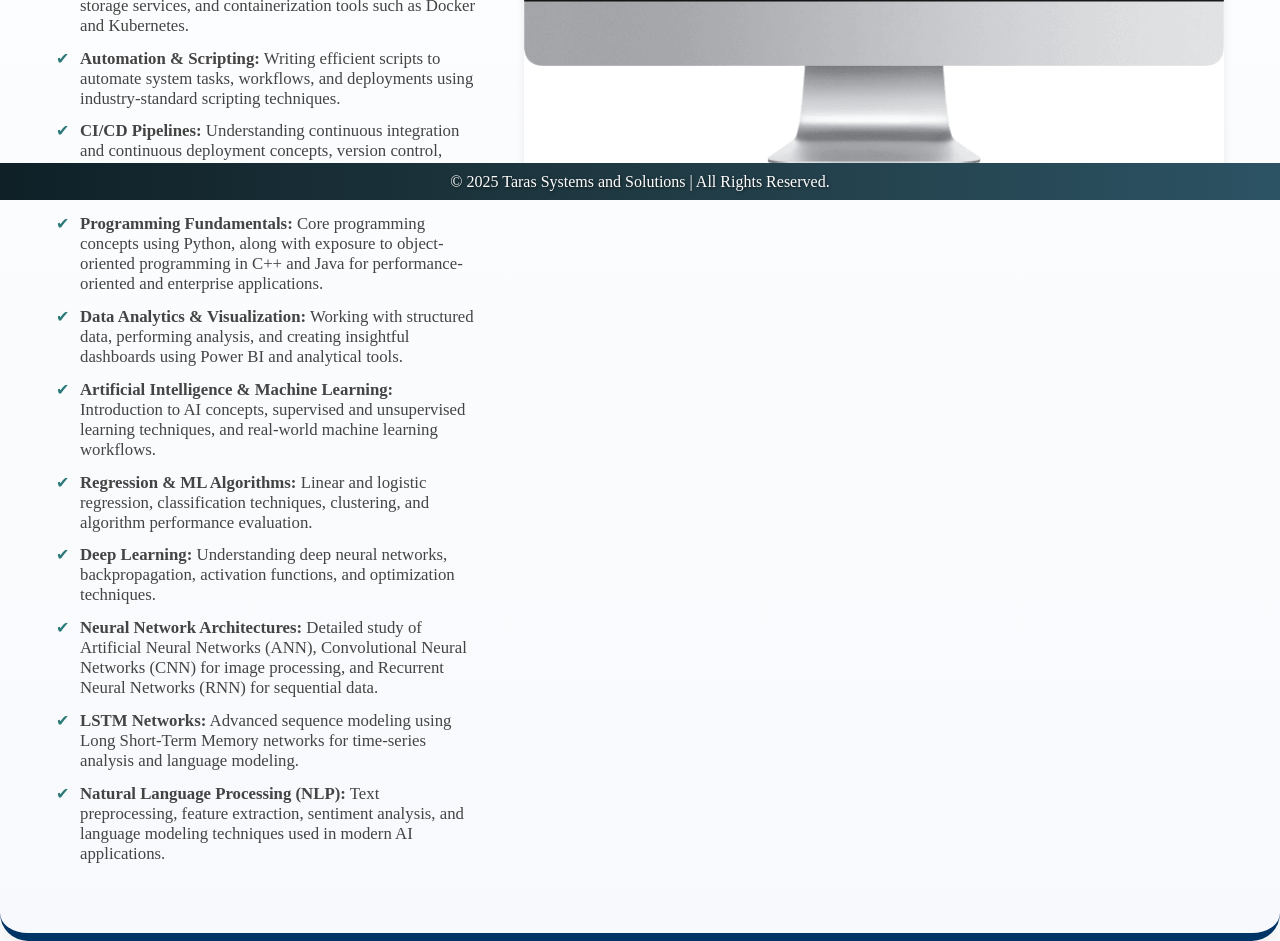
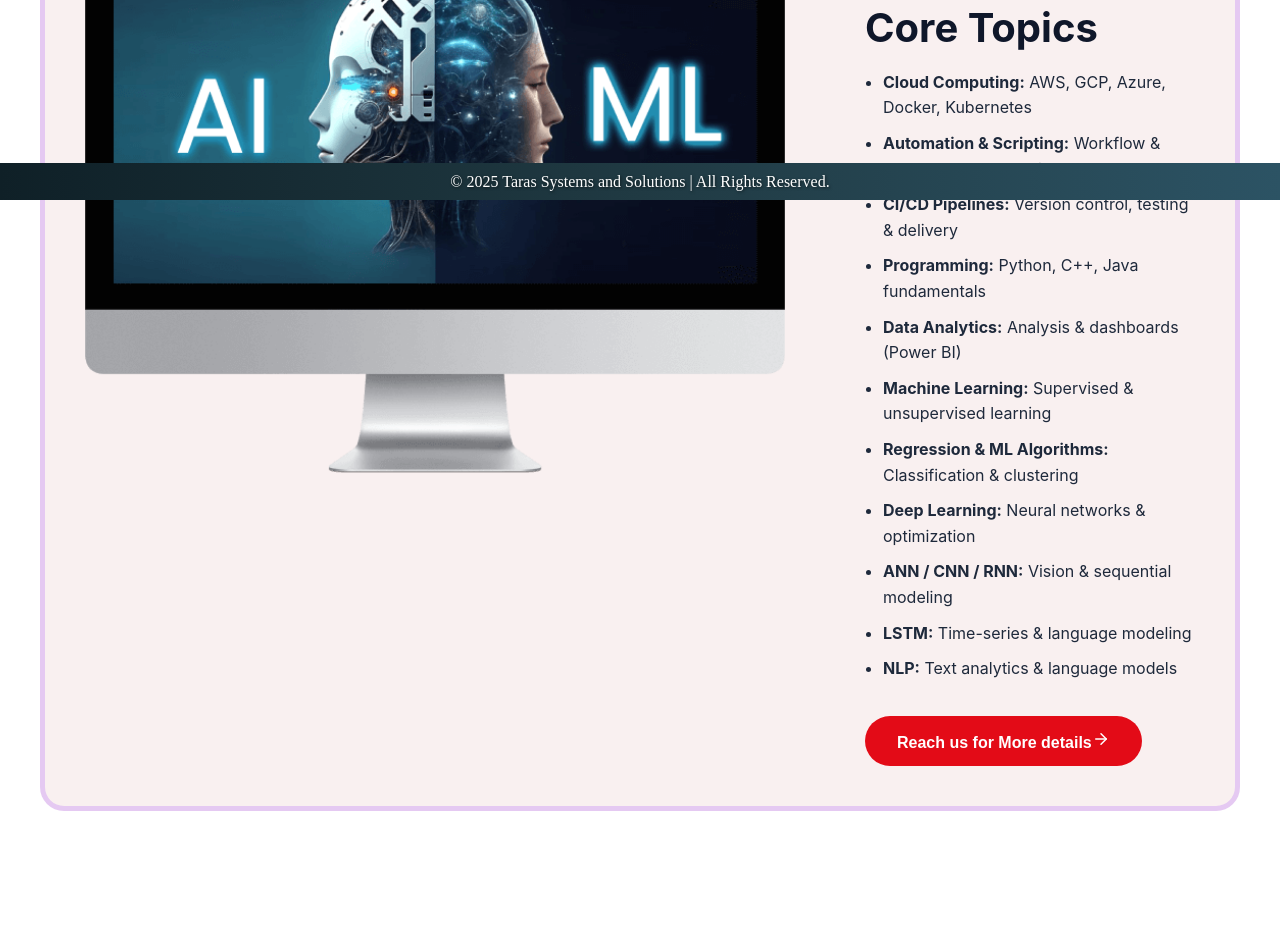
Before and after one commit to Mahendra1235/Taras_new, a React (Create React App) app: page /aiml-course in a window 1280 px wide. Shown: the part 600-1541 px from the top of the page. After the commit the page ends 1501 px from the top, so only its background shows below. Built offline with nearby package versions, Linux system fonts and the light colour scheme.

Commit message:
Final commit

```diff
--- a/src/App.css
+++ b/src/App.css
@@ -599,6 +599,24 @@ hr {
   font-size: 32px;
   font-weight: 700;
   letter-spacing: 0.5px;
+    border-color: linear-gradient(90deg, #e30b17, #ff4757);
+ border-radius: 2px;
+   transform: translateX(1%);
+   margin-bottom: 20px;
+
+}
+
+.section-header h2::after {
+  content: "";
+  position: absolute;
+  left: 50%;
+  bottom: 0;
+  transform: translateX(-50%);
+  width: 240px;
+  height: 4px;
+  background: linear-gradient(90deg, #e30b17, #ff4757);
+  border-radius: 4px;
+  margin-bottom: -9px;
 }
 
 .tech-grid {
@@ -1293,10 +1311,10 @@ background-size: cover;
 .contact-container {
   display: flex;
   gap: 2rem;
-  max-width: 1600px;
+  max-width: 1450px;
   margin: 0 auto;
   flex-wrap: wrap;
-  padding-bottom: 30px;
+  padding-bottom: 70px;
 }
 
 .card {
@@ -1411,6 +1429,81 @@ background-size: cover;
 
 .contact-emails a:hover {
   text-decoration: underline;
+}
+
+.address-grid {
+  display: grid;
+  grid-template-columns: repeat(3, 1fr);
+  gap: 20px;
+  margin-top: 14px;
+}
+
+.address-block {
+  padding: 18px 20px;
+  border-radius: 14px;
+  background: linear-gradient(
+    180deg,
+    rgba(248, 250, 252, 0.95),
+    rgba(241, 245, 249, 0.9)
+  );
+  border: 1px solid rgba(148, 163, 184, 0.25);
+  line-height: 1.6;
+  color: #0f172a;
+  font-size: 14px;
+  transition:
+    transform 0.3s ease,
+    box-shadow 0.3s ease,
+    border-color 0.3s ease;
+}
+
+.address-block:hover {
+  transform: translateY(-4px);
+  border-color: rgba(59, 130, 246, 0.45);
+  box-shadow: 0 18px 40px rgba(15, 23, 42, 0.12);
+}
+
+/* Location label */
+.address-tag {
+  display: inline-block;
+  font-size: 12px;
+  font-weight: 600;
+  text-transform: uppercase;
+  letter-spacing: 0.06em;
+  color: #2563eb;
+  margin-bottom: 10px;
+  padding-bottom: 6px;
+  border-bottom: 1px solid rgba(37, 99, 235, 0.35);
+}
+
+
+.address-tag::after {
+  content: '';
+  position: absolute;
+  left: 0;
+  bottom: 0;
+  width: 28px;
+  height: 0px;
+  background: linear-gradient(
+    90deg,
+    #2563eb,
+    rgba(37, 99, 235, 0.3)
+  );
+  border-radius: 2px;
+}
+
+
+
+/* RESPONSIVE */
+@media (max-width: 1024px) {
+  .address-grid {
+    grid-template-columns: repeat(2, 1fr);
+  }
+}
+
+@media (max-width: 640px) {
+  .address-grid {
+    grid-template-columns: 1fr;
+  }
 }
 
 
@@ -1618,6 +1711,159 @@ h1 {
   background-color: #1A73E8;
 }
 
+/* PAGE WRAPPER */
+.media-page {
+  background: var(--gradient-hero);
+  padding: 40px 40px;
+  font-family: 'Inter', 'Poppins', sans-serif;
+  color: #0f172a;
+}
+
+/* BASE SECTION LAYOUT */
+.media-section {
+  background-color: rgb(249, 240, 240);
+  display: grid;
+  grid-template-columns: 1.1fr 1fr;
+  gap: 80px;
+  align-items: center;
+  padding: 40px;
+  margin-bottom: 50px;
+  border-radius: 24px;
+  border: 5px solid transparent;
+  transition:
+    border-color 0.35s ease,
+    transform 0.35s ease,
+    box-shadow 0.35s ease;
+}
+
+/* HOVER – SHARED */
+.media-section:hover {
+  transform: translateY(-6px);
+  box-shadow: 0 30px 60px rgba(15, 23, 42, 0.12);
+}
+
+/* REVERSE LAYOUT */
+.media-section.reverse {
+  grid-template-columns: 1fr 1.1fr;
+}
+
+.media-section.reverse .media-image {
+  order: 2;
+}
+
+.media-section.reverse .media-content {
+  order: 1;
+}
+
+/* IMAGE */
+.media-image img {
+  width:700px;
+  height: auto;
+  border-radius: 18px;
+  object-fit: cover;
+}
+
+/* CONTENT */
+.media-content {
+  max-width: 520px;
+}
+
+.media-tag {
+  display: inline-block;
+  font-size: 13px;
+  font-weight: 600;
+  letter-spacing: 0.08em;
+  text-transform: uppercase;
+  color: #0ea5a4;
+  margin-bottom: 16px;
+}
+
+.media-content h2 {
+  font-size: 40px;
+  font-weight: 700;
+  line-height: 1.2;
+  margin-bottom: 18px;
+}
+
+.media-content p {
+  font-size: 16px;
+  line-height: 1.7;
+  color: #475569;
+  margin-bottom: 26px;
+}
+
+.media-content ul {
+  padding-left: 18px;
+}
+
+.media-content li {
+  margin-bottom: 10px;
+  color: #1e293b;
+  line-height: 1.6;
+}
+
+/* ================= ACCENT STYLES ================= */
+
+/* EMBEDDED – BLUE */
+
+.accent-embedded {
+  border-color: rgba(168, 85, 247, 0.25);
+}
+
+.accent-embedded:hover  {
+  border-color: rgba(168, 85, 247, 0.55);
+  box-shadow:
+    0 30px 60px rgba(15, 23, 42, 0.12),
+    0 0 0 1px rgba(168, 85, 247, 0.4);
+}
+
+/* IOT – TEAL */
+.accent-iot {
+  border-color: rgba(168, 85, 247, 0.25);
+}
+
+.accent-iot:hover {
+  border-color: rgba(168, 85, 247, 0.55);
+  box-shadow:
+    0 30px 60px rgba(15, 23, 42, 0.12),
+    0 0 0 1px rgba(168, 85, 247, 0.4);
+}
+/* AIML – PURPLE / AI ACCENT */
+.accent-aiml {
+  border-color: rgba(168, 85, 247, 0.25);
+}
+
+.accent-aiml:hover {
+  border-color: rgba(168, 85, 247, 0.55);
+  box-shadow:
+    0 30px 60px rgba(15, 23, 42, 0.12),
+    0 0 0 1px rgba(168, 85, 247, 0.4);
+}
+/* VLSI – INDIGO / SEMICONDUCTOR ACCENT */
+.accent-vlsi {
+  border-color: rgba(168, 85, 247, 0.25);
+}
+
+.accent-vlsi:hover {
+  border-color: rgba(168, 85, 247, 0.55);
+  box-shadow:
+    0 30px 60px rgba(15, 23, 42, 0.12),
+    0 0 0 1px rgba(168, 85, 247, 0.4);
+}
+
+/* RESPONSIVE */
+@media (max-width: 1024px) {
+  .media-section,
+  .media-section.reverse {
+    grid-template-columns: 1fr;
+    gap: 40px;
+  }
+
+  .media-section.reverse .media-image,
+  .media-section.reverse .media-content {
+    order: unset;
+  }
+}
 
 .course-grid {
   display: flex;
--- a/src/TrainingComponents/AimlCoursePage.js
+++ b/src/TrainingComponents/AimlCoursePage.js
@@ -1,11 +1,22 @@
 import React from 'react';
 import cloudComputingImg from '../assets/aiml.png';
+import { useNavigate } from 'react-router-dom';
+import { ArrowRight } from 'lucide-react';
 
 function AimlCoursePage() {
+      const navigate = useNavigate();
+
   return (
-    <div className="course-detail-container">
-      {/* LEFT: Text Section */}
-      <div className="course-text">
+    <div className="media-page">
+
+      <section className="media-section accent-aiml">
+        <div className="media-image">
+          <img src={cloudComputingImg} alt="AI ML Course" />
+        </div>
+
+        <div className="media-content">
+          <span className="media-tag">Edge AI & Machine Learning</span>
+
           <h2>Edge AI</h2>
           <p>
             The AI/ML Foundations program is designed to provide a strong end-to-end
@@ -16,81 +27,30 @@ function AimlCoursePage() {
             software engineering roles.
           </p>
 
-        <h3>Core Topics:</h3>
+          <h2>Core Topics</h2>
           <ul>
-          <li>
-            <strong>Cloud Computing:</strong> Fundamentals and hands-on exposure to
-            AWS, Google Cloud Platform (GCP), and Microsoft Azure, including cloud
-            architecture, virtual machines, storage services, and containerization
-            tools such as Docker and Kubernetes.
-          </li>
+            <li><strong>Cloud Computing:</strong> AWS, GCP, Azure, Docker, Kubernetes</li>
+            <li><strong>Automation & Scripting:</strong> Workflow & deployment automation</li>
+            <li><strong>CI/CD Pipelines:</strong> Version control, testing & delivery</li>
+            <li><strong>Programming:</strong> Python, C++, Java fundamentals</li>
+            <li><strong>Data Analytics:</strong> Analysis & dashboards (Power BI)</li>
+            <li><strong>Machine Learning:</strong> Supervised & unsupervised learning</li>
+            <li><strong>Regression & ML Algorithms:</strong> Classification & clustering</li>
+            <li><strong>Deep Learning:</strong> Neural networks & optimization</li>
+            <li><strong>ANN / CNN / RNN:</strong> Vision & sequential modeling</li>
+            <li><strong>LSTM:</strong> Time-series & language modeling</li>
+            <li><strong>NLP:</strong> Text analytics & language models</li>
+          </ul>
+            <button
+            className="hero-btn"
+            onClick={() => navigate("/contactus")}
+          >
+          Reach us for More details
+            <ArrowRight size={18} />
+          </button>
+        </div>
+      </section>
 
-          <li>
-            <strong>Automation & Scripting:</strong> Writing efficient scripts to
-            automate system tasks, workflows, and deployments using industry-standard
-            scripting techniques.
-          </li>
-
-          <li>
-            <strong>CI/CD Pipelines:</strong> Understanding continuous integration
-            and continuous deployment concepts, version control, automated testing,
-            and deployment strategies for scalable applications.
-          </li>
-
-          <li>
-            <strong>Programming Fundamentals:</strong> Core programming concepts
-            using Python, along with exposure to object-oriented programming in
-            C++ and Java for performance-oriented and enterprise applications.
-          </li>
-
-          <li>
-            <strong>Data Analytics & Visualization:</strong> Working with structured
-            data, performing analysis, and creating insightful dashboards using
-            Power BI and analytical tools.
-          </li>
-
-          <li>
-            <strong>Artificial Intelligence & Machine Learning:</strong> Introduction
-            to AI concepts, supervised and unsupervised learning techniques, and
-            real-world machine learning workflows.
-          </li>
-
-          <li>
-            <strong>Regression & ML Algorithms:</strong> Linear and logistic regression,
-            classification techniques, clustering, and algorithm performance evaluation.
-          </li>
-
-          <li>
-            <strong>Deep Learning:</strong> Understanding deep neural networks,
-            backpropagation, activation functions, and optimization techniques.
-          </li>
-
-          <li>
-            <strong>Neural Network Architectures:</strong> Detailed study of Artificial
-            Neural Networks (ANN), Convolutional Neural Networks (CNN) for image
-            processing, and Recurrent Neural Networks (RNN) for sequential data.
-          </li>
-
-          <li>
-            <strong>LSTM Networks:</strong> Advanced sequence modeling using Long
-            Short-Term Memory networks for time-series analysis and language modeling.
-          </li>
-
-          <li>
-            <strong>Natural Language Processing (NLP):</strong> Text preprocessing,
-            feature extraction, sentiment analysis, and language modeling techniques
-            used in modern AI applications.
-          </li>
-        </ul>
-      </div>
-
-      {/* RIGHT: Image Section */}
-      <div className="course-image-group">
-        <div className="image-box">
-          <img src={cloudComputingImg} alt="AI ML Course" />
-          <p className="img-label">AI / Machine Learning</p>
-        </div>
-      </div>
     </div>
   );
 }
--- a/src/TrainingComponents/EmbeededSystemsPage.js
+++ b/src/TrainingComponents/EmbeededSystemsPage.js
@@ -1,34 +1,78 @@
 import React from 'react';
-import embeddedProgrammingImg from '../assets/embeeded systems.jpg';
+import embeddedImg from '../assets/embeeded systems.jpg';
+import iotImg from '../assets/iot.jpg';
+import { ArrowRight } from 'lucide-react';
+import { useNavigate } from "react-router-dom";
 
 function EmbeddedSystemsPage() {
+              const navigate = useNavigate();
+
   return (
-    <div className="course-detail-container">
-      {/* LEFT: Text Section */}
-      <div className="course-text">
+    <div className="media-page">
+
+      {/* SECTION 1 – Embedded Systems */}
+      <section className="media-section accent-embedded">
+        <div className="media-image">
+          <img src={embeddedImg} alt="Embedded Systems" />
+        </div>
+
+        <div className="media-content">
+          <span className="media-tag">Embedded Systems</span>
           <h2>Embedded System Design & Testing</h2>
           <p>
-          Comprehensive training on embedded system programming, hardware architecture, and testing.
+            Engineering robust embedded platforms through hardware-aware
+            firmware design, real-time operating systems, and system-level
+            validation.
           </p>
 
-        <h3>Core Topics:</h3>
           <ul>
-          <li>Embedded C Programming</li>
-          <li>ARM (Cortex-A53) / Intel Architecture / STM32 Processor</li>
-          <li>FREERTOS</li>
-          <li>Python Programming / Automation</li>
-          <li>Linux Device Drivers & Static Method Insertion (I2C, SPI, UART, etc.)</li>
+            <li>Embedded C / C++ Programming</li>
+            <li>ARM Cortex-A53, STM32 & Industrial MCUs</li>
+            <li>FreeRTOS & Real-Time Concepts</li>
+            <li>Peripheral Interfacing (I2C, SPI, UART)</li>
+            <li>Linux Fundamentals & Device Drivers</li>
           </ul>
+            <button
+            className="hero-btn"
+            onClick={() => navigate("/contactus")}
+          >
+          Reach us for More details
+            <ArrowRight size={18} />
+          </button>
+        </div>
+      </section>
+
+      {/* SECTION 2 – IoT (Reversed) */}
+      <section className="media-section reverse accent-iot">
+        <div className="media-image">
+          <img src={iotImg} alt="IoT Systems" />
         </div>
 
-      {/* RIGHT: Image Section */}
-      <div className="course-image-group">
-        <div className="image-box">
-          <img src={embeddedProgrammingImg} alt="Embedded Programming" />
-          <p className="img-label">Embedded Systems</p>
+        <div className="media-content">
+          <span className="media-tag">Internet of Things</span>
+          <h2>IoT Architecture & Connected Platforms</h2>
+          <p>
+            Designing scalable IoT systems from edge devices to cloud platforms,
+            enabling secure data flow, automation, and real-world deployment.
+          </p>
+
+          <ul>
+            <li>IoT Architecture & System Design</li>
+            <li>MQTT, HTTP, CAN & Modbus</li>
+            <li>Sensors, Actuators & Edge Devices</li>
+            <li>Cloud Integration & Data Pipelines</li>
+            <li>Security & Reliability Fundamentals</li>
+          </ul>
+            <button
+            className="hero-btn"
+            onClick={() => navigate("/contactus")}
+          >
+          Reach us for More details
+            <ArrowRight size={18} />
+          </button>
         </div>
+      </section>
 
-      </div>
     </div>
   );
 }
--- a/src/TrainingComponents/VLSICoursePage.js
+++ b/src/TrainingComponents/VLSICoursePage.js
@@ -1,55 +1,95 @@
 import React from 'react';
 import vlsiDesignImg from '../assets/vlsi.jpg';
 import vlsiDFTImg from '../assets/vlsidft.jpg';
+import { ArrowRight } from 'lucide-react';
+import { useNavigate } from "react-router-dom";
 
 function VLSICoursePage() {
+    const navigate = useNavigate(); // ✅ FIX HERE
+
   return (
-    <div className="course-detail-container">
-      {/* LEFT: Text Section */}
-      <div className="course-text">
-        <h2>VLSI Design Methodologies</h2>
-        <p>Covers Digital Design, RTL, and Verilog HDL for campus learners.</p>
+    <div className="media-page">
 
-        <h3>VLSI - Design:</h3>
-        <ul>
-          <li>ASIC/SOC/Digital Fundamentals and Concepts</li>
-          <li>RTL Design</li>
-          <li>Digital Verification</li>
-          <li>FPGA Design and Development</li>
-          <li>Formal Verification</li>
-          <li>CPU Verification</li>
-          <li>High Speed Protocols</li>
-          <li>Mixed Signal Verification</li>
-          <li>RTL Quality – Lint/CDC</li>
-          <li>RISC-V Technology</li>
-        </ul>
+      {/* SECTION 1 – VLSI Design */}
+      <section className="media-section accent-vlsi">
+        <div className="media-image">
+          <img src={vlsiDesignImg} alt="VLSI Design" />
+        </div>
 
-        <h3>VLSI – DFT:</h3>
-        <ul>
-          <li>ASIC/SOC Design Concepts</li>
-          <li>Why DFT?</li>
-          <li>DFT Concepts and Fundamentals</li>
-          <li>BIST</li>
-          <li>SCAN</li>
-          <li>MBIST</li>
-          <li>LBIST</li>
-          <li>JTAG Interface</li>
-          <li>ATPG</li>
-          <li>DFT Simulations</li>
-        </ul>
-      </div>
+        <div className="media-content">
+          <span className="media-tag">Semiconductor Engineering</span>
 
-      {/* RIGHT: Image Section */}
-      <div className="course-image-group">
-        <div className="image-box">
-          <img src={vlsiDesignImg} alt="VLSI Design" />
-          <p className="img-label">VLSI Design</p>
+          <h2>VLSI Design & Chip Engineering</h2>
+          <p>
+            This program provides comprehensive exposure to VLSI and chip design,
+            covering digital design, RTL development, verification, and SoC
+            fundamentals. Learners gain an end-to-end understanding of the IC
+            design flow—from specification and RTL coding to verification and
+            fabrication awareness.
+          </p>
+
+          <ul>
+            <li>VLSI Design Flow & Digital Electronics</li>
+            <li>CMOS Technology & Semiconductor Fundamentals</li>
+            <li>RTL Design using Verilog HDL</li>
+            <li>SystemVerilog for Design & Verification</li>
+            <li>Combinational & Sequential Logic Design</li>
+            <li>Structured Testbench Architecture</li>
+            <li>Open-source EDA Tool Exposure</li>
+          </ul>
+            <button
+  className="hero-btn"
+  onClick={() => navigate("/contactus")}
+>
+Reach us for More details
+  <ArrowRight size={18} />
+</button>
         </div>
-        <div className="image-box">
-          <img src={vlsiDFTImg} alt="VLSI DFT" />
-          <p className="img-label">VLSI DFT</p>
+      </section>
+
+      {/* SECTION 2 – VLSI Verification / DFT (Reversed) */}
+      <section className="media-section reverse accent-vlsi">
+        <div className="media-image">
+          <img src={vlsiDFTImg} alt="VLSI Verification & DFT" />
         </div>
-      </div>
+
+        <div className="media-content">
+          <span className="media-tag">Verification & Test</span>
+
+          <h2>Verification, DFT & SoC Fundamentals</h2>
+          <p>
+            Advanced coverage of functional verification, design-for-testability,
+            and system-level concepts required for modern SoC and FPGA-based
+            designs in semiconductor products.
+          </p>
+
+          <ul>
+            <li>UVM & Verification Methodologies</li>
+            <li>Object-Oriented Programming in SystemVerilog</li>
+            <li>Interprocess Communication & Randomization</li>
+            <li>ASIC / SoC Design Concepts</li>
+            <li>DFT Fundamentals – Scan, ATPG, BIST</li>
+            <li>FPGA Architecture Basics</li>
+            <li>Chip Fabrication Awareness</li>
+          </ul>
+            <button
+  className="hero-btn"
+  onClick={() => navigate("/contactus")}
+>
+Reach us for More details
+  <ArrowRight size={18} />
+</button>
+        </div>
+
+      </section>
+       {/* <button
+  className="hero-btn"
+  onClick={() => navigate("/contactus")}
+>
+Reach us for More details
+  <ArrowRight size={18} />
+</button> */}
+
     </div>
   );
 }
--- a/src/pages/SolutionsPage.js
+++ b/src/pages/SolutionsPage.js
@@ -17,6 +17,7 @@ import aiml from '../assets/AI-ML Course Img...png';
 import COE from '../assets/COE1.jpg';
 import projectsImg from '../assets/ComingSoon.png';
 import ProductsAndOfferings from '../ProductComponents/ProductsAndOfferings';
+import { RiSortNumberDesc } from 'react-icons/ri';
 
 const data = {
   training: [
@@ -30,7 +31,7 @@ const data = {
     {
       key: 'embedded',
       title: 'Embedded Systems',
-      description: 'Intro to Embedded C, IoT hardware interfacing, and real-time OS.',
+      description: 'Intro to Embedded C, IoT hardware interfacing, and real-time OS, Using Embedded C, ARM ,IOT and RTOS' ,
       image: embeddedsystems,
       component: EmbeddedSystemsPage,
     },
@@ -129,7 +130,6 @@ function SolutionsPage() {
             <div className="card-content">
               <h3>{title}</h3>
               <p>{description}</p>
-
               <button
                 className="explore-btn"
                 onClick={() => setSelectedCourseKey(key)}
```
Also changed, not shown: src/pages/ContactUs.js (+38 -13 lines). Lines whose indentation alone changed are shown as unchanged.
